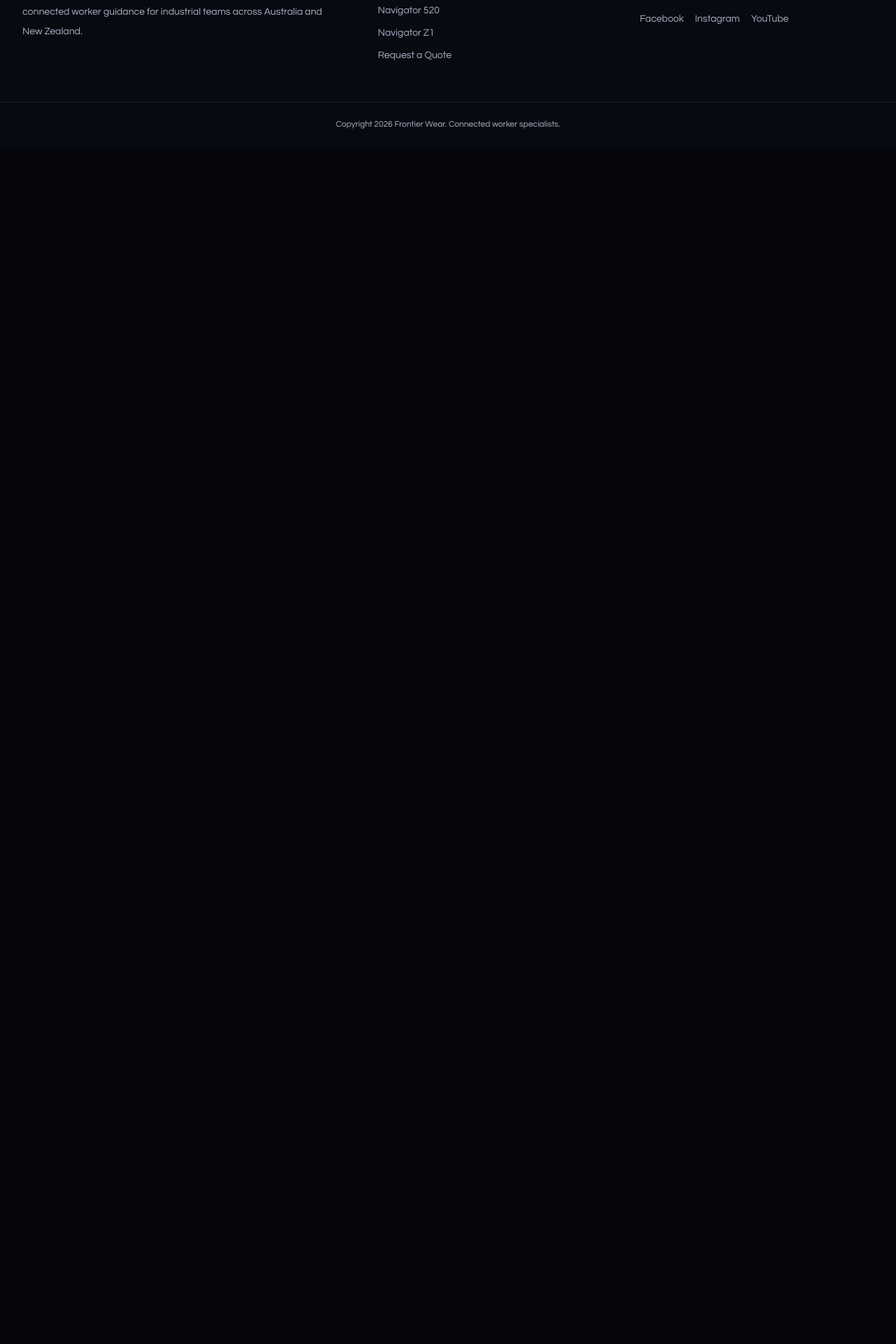
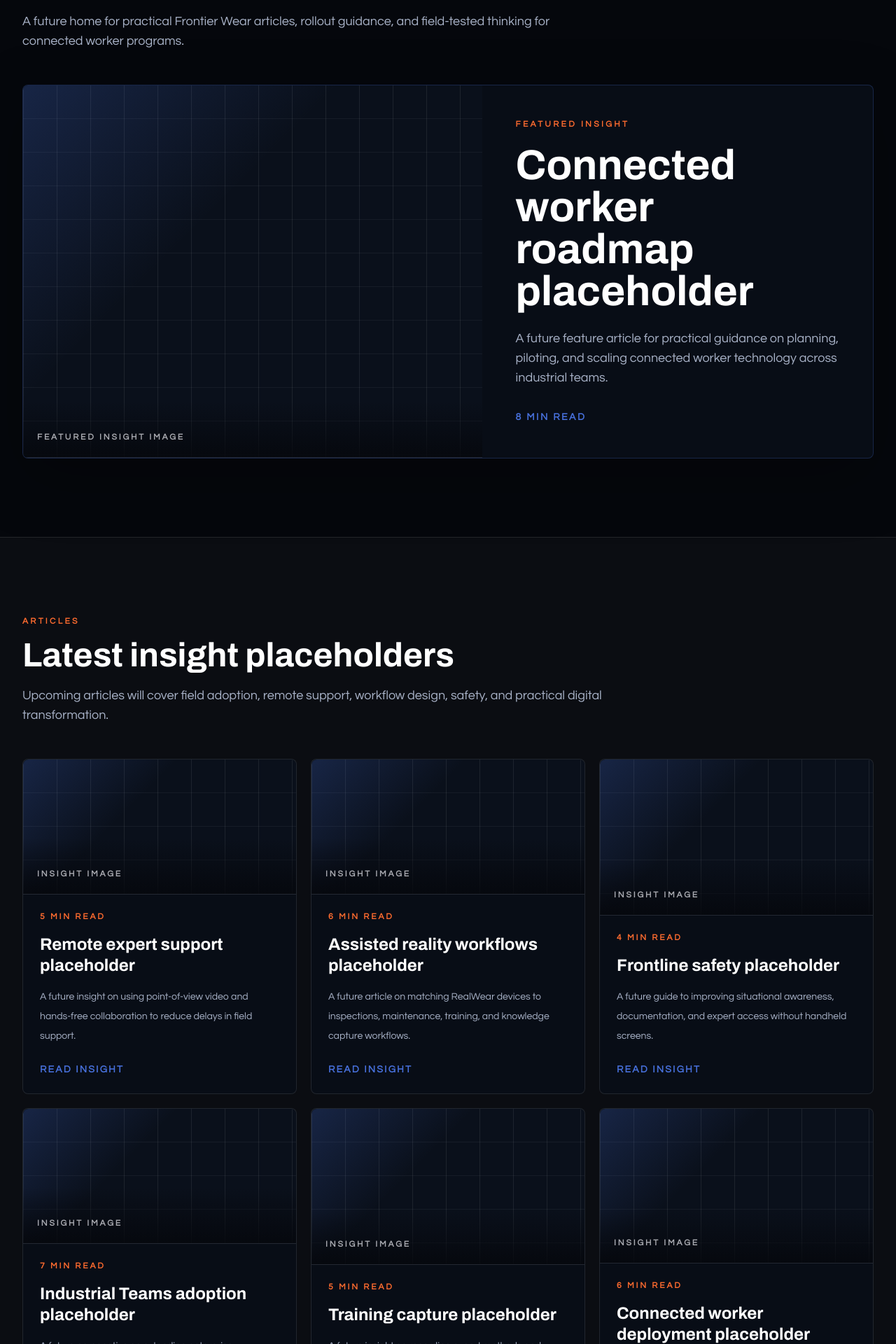
Before and after one commit to jaredhastings-prog/frontierwear-site, a Next.js app: page /insights in a window 1280 px wide. Before the commit this address had no page. Shown: the part 800-2720 px from the top of the page at 70% size. Before the commit the page ends 1010 px from the top, so only its background shows below. Built offline with nearby package versions, Linux system fonts and the light colour scheme.

Commit message:
Add Insights page

```diff
--- /dev/null
+++ b/app/insights/page.tsx
@@ -0,0 +1,220 @@
+import type { Metadata } from "next";
+
+import { SectionHeading } from "@/components/SectionHeading";
+import { site } from "@/content/site";
+
+export const metadata: Metadata = {
+  title: "Insights",
+  description:
+    "Practical guidance from Frontier Wear on connected workers, assisted reality, remote expert support, industrial safety, and frontline digital transformation.",
+  alternates: {
+    canonical: "/insights"
+  },
+  openGraph: {
+    title: "Frontier Wear Insights",
+    description:
+      "Practical guidance on connected workers, assisted reality, remote expert support, industrial safety, and frontline digital transformation.",
+    url: "/insights",
+    siteName: site.name,
+    images: [
+      {
+        url: "/assets/field-worker.jpg",
+        width: 1800,
+        height: 1012,
+        alt: "Frontier Wear connected worker technology insight"
+      }
+    ],
+    locale: "en_AU",
+    type: "website"
+  },
+  twitter: {
+    card: "summary_large_image",
+    title: "Frontier Wear Insights",
+    description:
+      "Guidance on connected workers, assisted reality, remote support, safety, and frontline transformation.",
+    images: ["/assets/field-worker.jpg"]
+  }
+};
+
+const featuredInsight = {
+  label: "Featured insight",
+  title: "Connected worker roadmap placeholder",
+  excerpt:
+    "A future feature article for practical guidance on planning, piloting, and scaling connected worker technology across industrial teams.",
+  readingTime: "8 min read"
+};
+
+const insights = [
+  {
+    title: "Remote expert support placeholder",
+    excerpt:
+      "A future insight on using point-of-view video and hands-free collaboration to reduce delays in field support.",
+    readingTime: "5 min read"
+  },
+  {
+    title: "Assisted reality workflows placeholder",
+    excerpt:
+      "A future article on matching RealWear devices to inspections, maintenance, training, and knowledge capture workflows.",
+    readingTime: "6 min read"
+  },
+  {
+    title: "Frontline safety placeholder",
+    excerpt:
+      "A future guide to improving situational awareness, documentation, and expert access without handheld screens.",
+    readingTime: "4 min read"
+  },
+  {
+    title: "Industrial Teams adoption placeholder",
+    excerpt:
+      "A future perspective on extending enterprise collaboration platforms into practical frontline environments.",
+    readingTime: "7 min read"
+  },
+  {
+    title: "Training capture placeholder",
+    excerpt:
+      "A future insight on recording expert methods and turning field knowledge into repeatable frontline support.",
+    readingTime: "5 min read"
+  },
+  {
+    title: "Connected worker deployment placeholder",
+    excerpt:
+      "A future playbook for moving from pilot programs to supported, site-ready assisted reality deployments.",
+    readingTime: "6 min read"
+  }
+];
+
+function InsightImagePlaceholder({
+  label,
+  roundedClassName = "rounded-t-lg"
+}: {
+  label: string;
+  roundedClassName?: string;
+}) {
+  return (
+    <div
+      className={`relative h-full min-h-48 overflow-hidden border-b border-white/10 bg-[#0a101b] ${roundedClassName}`}
+    >
+      <div className="absolute inset-0 bg-[linear-gradient(135deg,rgba(71,112,219,0.22),transparent_38%),linear-gradient(90deg,rgba(255,255,255,0.08)_1px,transparent_1px),linear-gradient(0deg,rgba(255,255,255,0.05)_1px,transparent_1px)] bg-[length:auto,48px_48px,48px_48px]" />
+      <div className="absolute inset-x-0 bottom-0 h-20 bg-[linear-gradient(180deg,transparent,rgba(5,7,12,0.86))]" />
+      <div className="relative flex h-full min-h-48 items-end p-5">
+        <p className="text-xs font-semibold uppercase tracking-[0.24em] text-frost/70">
+          {label}
+        </p>
+      </div>
+    </div>
+  );
+}
+
+function InsightCard({
+  title,
+  excerpt,
+  readingTime
+}: {
+  title: string;
+  excerpt: string;
+  readingTime: string;
+}) {
+  return (
+    <article className="group flex h-full flex-col overflow-hidden rounded-lg border border-white/10 bg-[#080d16] transition duration-300 hover:-translate-y-1 hover:border-blue/45">
+      <InsightImagePlaceholder label="Insight image" />
+      <div className="flex flex-1 flex-col p-6">
+        <p className="text-xs font-semibold uppercase tracking-[0.24em] text-amber">
+          {readingTime}
+        </p>
+        <h3 className="mt-4 font-display text-2xl leading-tight text-white">
+          {title}
+        </h3>
+        <p className="mt-4 flex-1 text-sm leading-7 text-smoke">{excerpt}</p>
+        <span className="mt-6 text-sm font-semibold uppercase tracking-[0.16em] text-blue transition group-hover:text-white">
+          Read insight
+        </span>
+      </div>
+    </article>
+  );
+}
+
+export default function InsightsPage() {
+  return (
+    <main id="main">
+      <section className="relative isolate overflow-hidden border-b border-white/10 px-4 pb-20 pt-32 sm:px-6 lg:px-8 lg:pb-28">
+        <div className="absolute inset-0 z-[-2] bg-[linear-gradient(115deg,#05070c_0%,#08101f_48%,rgba(71,112,219,0.26)_100%)]" />
+        <div className="absolute inset-0 z-[-1] bg-[linear-gradient(180deg,rgba(5,7,12,0.1),rgba(5,7,12,0.92)_100%)]" />
+        <div className="mx-auto max-w-7xl">
+          <p className="text-xs font-semibold uppercase tracking-[0.32em] text-amber">
+            Frontier Wear insights
+          </p>
+          <h1 className="mt-6 max-w-5xl font-display text-5xl leading-[0.94] text-white md:text-7xl lg:text-8xl">
+            Frontline technology insights
+          </h1>
+          <p className="mt-7 max-w-3xl text-lg leading-8 text-frost/88 md:text-xl">
+            Practical guidance on connected workers, assisted reality, remote
+            expert support, industrial safety, and frontline digital
+            transformation.
+          </p>
+        </div>
+      </section>
+
+      <section
+        aria-labelledby="featured-insight-heading"
+        className="mx-auto max-w-7xl px-4 py-20 sm:px-6 lg:px-8 lg:py-28"
+      >
+        <SectionHeading
+          eyebrow="Knowledge hub"
+          title="Featured guidance for industrial teams"
+        >
+          <p>
+            A future home for practical Frontier Wear articles, rollout
+            guidance, and field-tested thinking for connected worker programs.
+          </p>
+        </SectionHeading>
+
+        <article className="mt-12 grid overflow-hidden rounded-lg border border-blue/25 bg-[#080d16] shadow-[0_28px_90px_rgba(0,0,0,0.28)] lg:grid-cols-[1.08fr_0.92fr]">
+          <div className="min-h-80 lg:min-h-[28rem]">
+            <InsightImagePlaceholder
+              label="Featured insight image"
+              roundedClassName="rounded-t-lg lg:rounded-none"
+            />
+          </div>
+          <div className="flex flex-col justify-center p-7 sm:p-10 lg:p-12">
+            <p className="text-xs font-semibold uppercase tracking-[0.28em] text-amber">
+              {featuredInsight.label}
+            </p>
+            <h2
+              className="mt-5 font-display text-4xl leading-tight text-white md:text-6xl"
+              id="featured-insight-heading"
+            >
+              {featuredInsight.title}
+            </h2>
+            <p className="mt-6 text-base leading-8 text-smoke md:text-lg">
+              {featuredInsight.excerpt}
+            </p>
+            <p className="mt-8 text-sm font-semibold uppercase tracking-[0.18em] text-blue">
+              {featuredInsight.readingTime}
+            </p>
+          </div>
+        </article>
+      </section>
+
+      <section className="border-t border-white/10 bg-white/[0.025] px-4 py-20 sm:px-6 lg:px-8 lg:py-28">
+        <div className="mx-auto max-w-7xl">
+          <SectionHeading
+            eyebrow="Articles"
+            title="Latest insight placeholders"
+            className="max-w-4xl"
+          >
+            <p>
+              Upcoming articles will cover field adoption, remote support,
+              workflow design, safety, and practical digital transformation.
+            </p>
+          </SectionHeading>
+
+          <div className="mt-12 grid auto-rows-fr gap-5 md:grid-cols-2 xl:grid-cols-3">
+            {insights.map((insight) => (
+              <InsightCard key={insight.title} {...insight} />
+            ))}
+          </div>
+        </div>
+      </section>
+    </main>
+  );
+}
--- a/app/sitemap.ts
+++ b/app/sitemap.ts
@@ -6,15 +6,17 @@ export const dynamic = "force-static";
 
 export default function sitemap(): MetadataRoute.Sitemap {
   const updated = new Date("2026-05-01");
-  const staticRoutes = ["", "/collaborate-teams-2", "/request-quote"].map(
-    (route) => ({
-      url: `${site.url}${route}`,
-      lastModified: updated,
-      changeFrequency: "monthly" as const,
-      priority:
-        route === "" ? 1 : route === "/collaborate-teams-2" ? 0.9 : 0.8
-    })
-  );
+  const staticRoutes = [
+    "",
+    "/collaborate-teams-2",
+    "/insights",
+    "/request-quote"
+  ].map((route) => ({
+    url: `${site.url}${route}`,
+    lastModified: updated,
+    changeFrequency: "monthly" as const,
+    priority: route === "" ? 1 : route === "/request-quote" ? 0.8 : 0.9
+  }));
 
   const productRoutes = products.map((product) => ({
     url: `${site.url}${product.href}`,
--- a/content/site.ts
+++ b/content/site.ts
@@ -16,6 +16,7 @@ export const site = {
 export const navItems = [
   { label: "Products", href: "/#products" },
   { label: "Use Cases", href: "/#use-cases" },
+  { label: "Insights", href: "/insights" },
   { label: "Collaborate Teams 2", href: "/collaborate-teams-2" },
   { label: "Navigator 520", href: "/navigator-520" },
   { label: "Navigator Z1", href: "/navigator-z1" }
```
